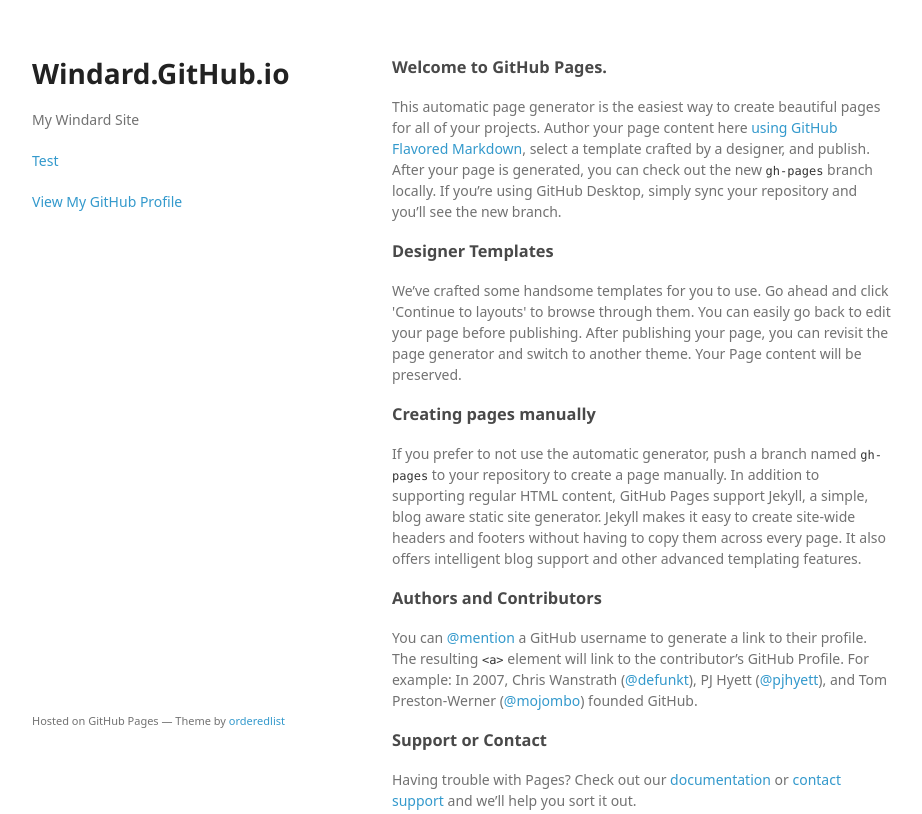
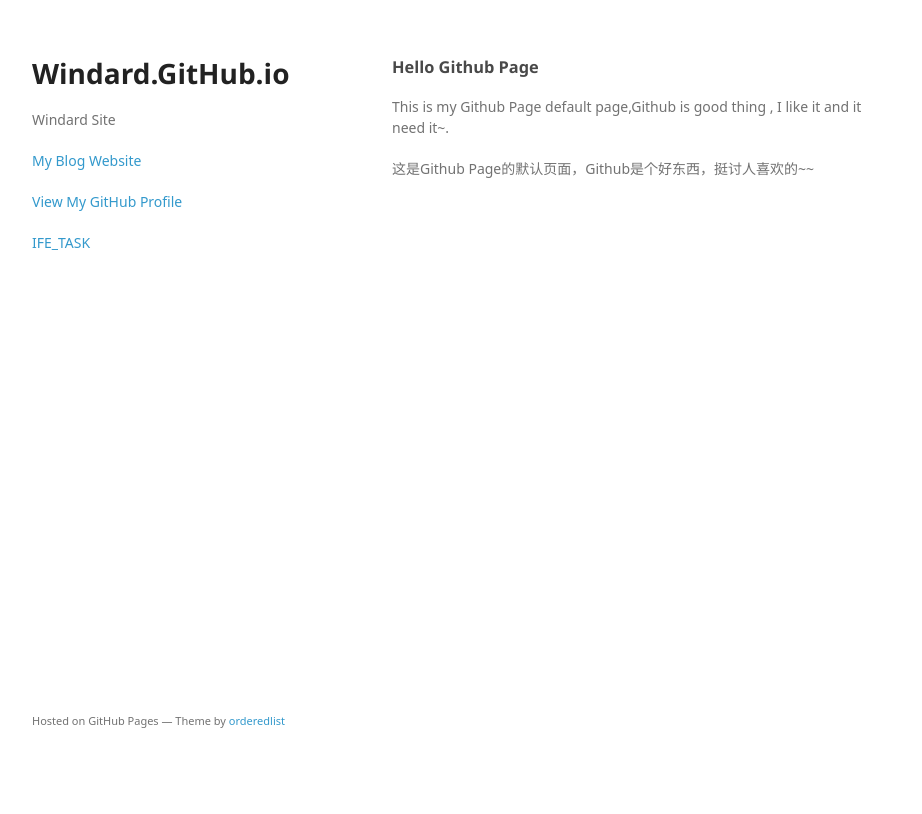
Before and after one commit to windard/windard.github.io, a plain HTML site: page index.html in a window 1280 px wide. Shown: the top 814 px of the page, without its empty margins (178-1100 px from the left). Drawn offline with Linux system fonts and the light colour scheme; a web font is replaced by a local one.

```diff
--- a/index.html
+++ b/index.html
@@ -3,7 +3,7 @@
   <head>
     <meta charset="utf-8">
     <meta http-equiv="X-UA-Compatible" content="chrome=1">
-    <title>Windard.GitHub.io by windard</title>
+    <title>Windard Site</title>
 
     <link rel="stylesheet" href="stylesheets/styles.css">
     <link rel="stylesheet" href="stylesheets/github-light.css">
@@ -16,13 +16,14 @@
     <div class="wrapper">
       <header>
         <h1>Windard.GitHub.io</h1>
-        <p>My Windard Site</p>
+        <p>Windard Site</p>
 
-        <p class="view"><a href="test.md">Test</a></p>
+        <p class="view"><a href="http://simple.wenqiangyang.com">My Blog Website</a></p>
         <p class="view"><a href="https://github.com/windard">View My GitHub Profile</a></p>
+        <p class="view"><a href="https://windard.github.io/ife_task">IFE_TASK</a></p>
 
       </header>
-      <section>
+<!--       <section>
         <h3>
 <a id="welcome-to-github-pages" class="anchor" href="#welcome-to-github-pages" aria-hidden="true"><span aria-hidden="true" class="octicon octicon-link"></span></a>Welcome to GitHub Pages.</h3>
 
@@ -86,6 +87,14 @@
 &lt;<span class="pl-ent">p</span>&gt; This is for test&lt;/<span class="pl-ent">p</span>&gt;
 &lt;/<span class="pl-ent">body</span>&gt;
 &lt;/<span class="pl-ent">index</span>&gt;</pre></div>
+      </section> -->
+      <section>
+        <h3>Hello Github Page</h3>
+        <p>
+        This is my Github Page default page,Github is good thing , I like it and it need it~.
+        </p>
+        <p>这是Github Page的默认页面，Github是个好东西，挺讨人喜欢的~~</p>
+
       </section>
       <footer>
         <p><small>Hosted on GitHub Pages &mdash; Theme by <a href="https://github.com/orderedlist">orderedlist</a></small></p>
```
Also changed, not shown: test.html (deleted, +0 -10 lines), test.md (deleted, +0 -17 lines).
